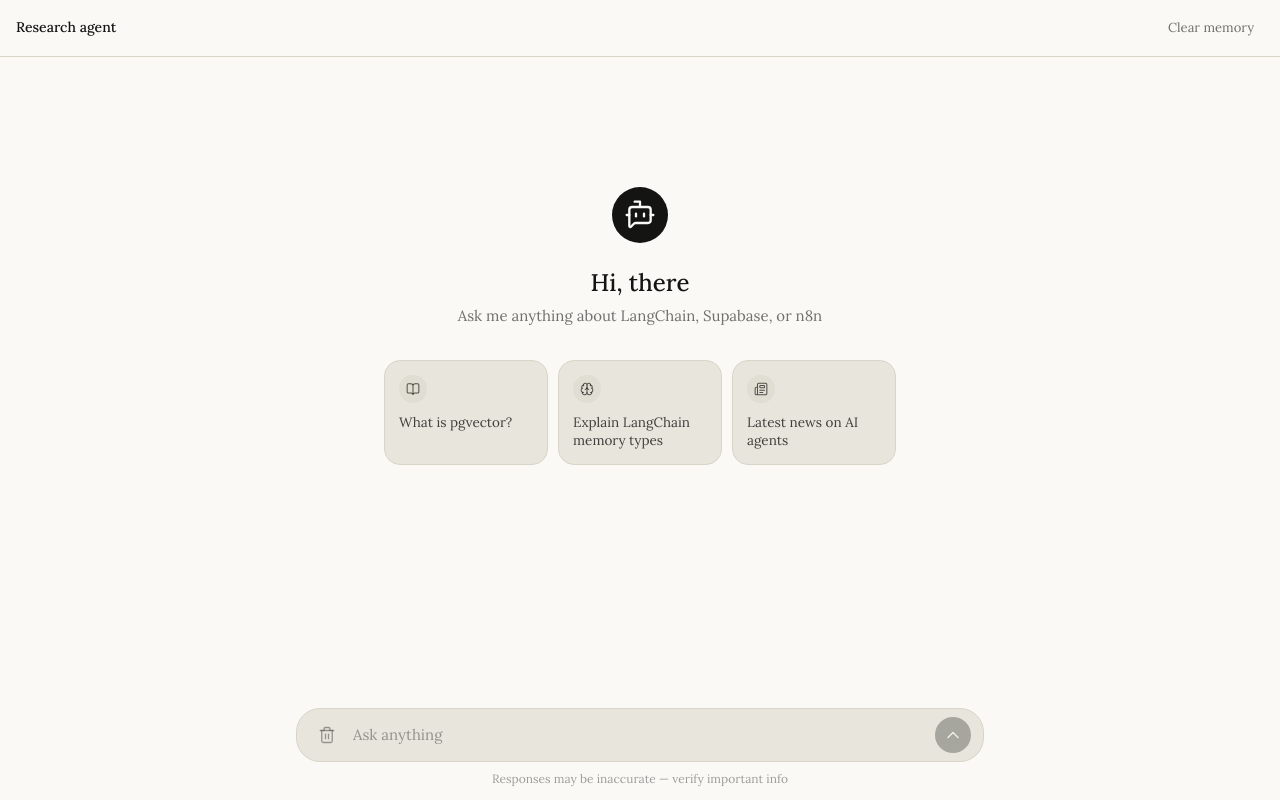
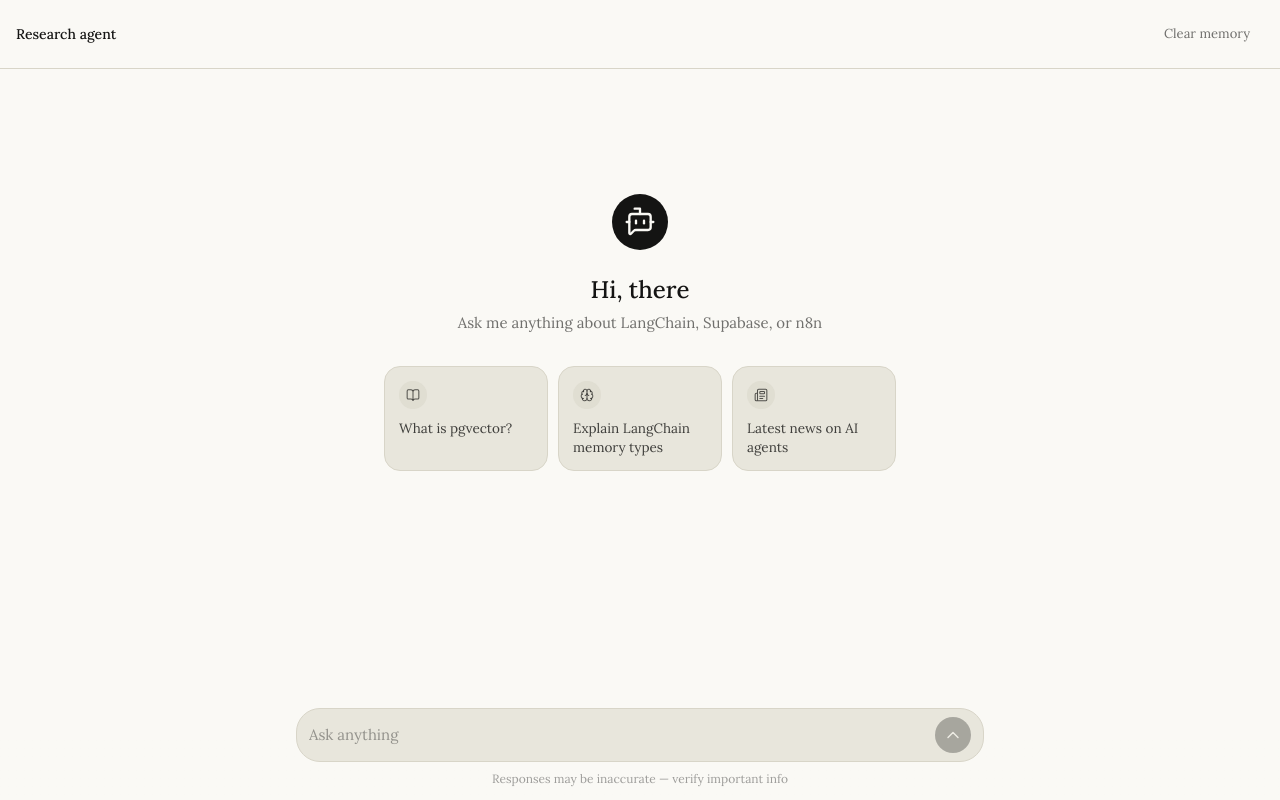
Before and after one commit to Mahmedk77/Week-2-Project-Conversational-Research-Agent, a Next.js app: page / in a window 1280 px wide. Built offline with nearby package versions, Linux system fonts and the light colour scheme.

Commit message:
tweak system prompt in backend

```diff
--- a/app/api/agent/route.ts
+++ b/app/api/agent/route.ts
@@ -95,8 +95,7 @@
         model: groqModel,
         tools,
         systemPrompt:
-            "You are a research assistant with two tools: knowledge_base_search (an internal knowledge base covering LangChain, Supabase, n8n, and CRM topics, always check this FIRST for anything that sounds like it could be in scope) and web_search (for current events, real-time facts, or anything not in the knowledge base). Answer concisely based on what the tools return.",
-    });
+        "You are a research assistant with two tools: knowledge_base_search (an internal knowledge base covering LangChain, Supabase, n8n, and CRM topics, always check this FIRST for anything that sounds like it could be in scope) and web_search (for current events, real-time facts, or anything not in the knowledge base). Answer concisely based on what the tools return. When presenting information in a markdown table, keep each cell to one short sentence or a few words — tables are viewed on mobile screens, so verbose cells break the layout. Put longer explanations in prose before or after the table, not inside cells."    });
 
     const encoder = new TextEncoder();
     const stream = new ReadableStream({
--- a/app/components/ChatInput.tsx
+++ b/app/components/ChatInput.tsx
@@ -2,19 +2,17 @@
 
 import { useRef } from "react";
 import type { KeyboardEvent } from "react";
-import { ChevronUp, Plus, Send, Trash2 } from "lucide-react";
+import { ChevronUp } from "lucide-react";
 
 export function ChatInput({
   value,
   onChange,
   onSend,
-  onClearMemory,
   disabled,
 }: {
   value: string;
   onChange: (value: string) => void;
   onSend: () => void;
-  onClearMemory: () => void;
   disabled: boolean;
 }) {
   const textareaRef = useRef<HTMLTextAreaElement>(null);
@@ -30,16 +28,6 @@
     <div className="sticky bottom-0 w-full bg-gradient-to-t from-bg-page via-bg-page to-transparent pb-[max(env(safe-area-inset-bottom),0px)] pt-4">
       <div className="mx-auto w-full max-w-[720px] px-4">
         <div className="flex items-end gap-2 rounded-3xl border border-border bg-surface-1 px-3 py-2 shadow-none transition-shadow focus-within:ring-2 focus-within:ring-border">
-          <button
-            type="button"
-            onClick={onClearMemory}
-            aria-label="Clear memory"
-            title="Clear memory"
-            className="h-9 w-9 shrink-0 items-center justify-center rounded-full text-text-primary/40 transition-colors hover:bg-border/60 hover:text-text-primary/70 active:text-text-primary hidden sm:flex"
-          >
-            <Trash2 className="h-4.5 w-4.5" strokeWidth={1.75} />
-          </button>
-
           <textarea
             ref={textareaRef}
             rows={1}
--- a/app/components/ChatMessageItem.tsx
+++ b/app/components/ChatMessageItem.tsx
@@ -50,12 +50,12 @@
       </div>
 
       {!message.streaming && message.content.length > 0 && (
-        <div className="mt-1.5 flex items-center gap-3">
+        <div className="-mx-2.5 mt-1.5 flex items-center gap-1">
           <button
             type="button"
             onClick={handleCopy}
             aria-label="Copy response"
-            className="rounded-md p-1.5 text-text-primary/40 transition-colors hover:bg-surface-1 hover:text-text-primary/70 active:text-text-primary"
+            className="flex min-h-11 min-w-11 items-center justify-center rounded-md text-text-primary/40 transition-colors hover:bg-surface-1 hover:text-text-primary/70 active:text-text-primary"
           >
             {copied ? (
               <Check className="h-4 w-4" strokeWidth={1.75} />
--- a/app/components/MarkdownContent.tsx
+++ b/app/components/MarkdownContent.tsx
@@ -64,7 +64,7 @@
   ),
   hr: () => <hr className="my-4 border-border" />,
   table: ({ children }) => (
-    <div className="no-scrollbar mb-4 max-w-full overflow-x-auto rounded-xl border border-border bg-surface-1 last:mb-0">
+    <div className="no-scrollbar scroll-fade-x mb-4 max-w-full overflow-x-auto rounded-xl border border-border last:mb-0">
       <table className="w-full border-collapse text-[0.92em]">{children}</table>
     </div>
   ),
--- a/app/components/ReasoningTrace.tsx
+++ b/app/components/ReasoningTrace.tsx
@@ -74,7 +74,7 @@
       <button
         type="button"
         onClick={() => setExpanded((v) => !v)}
-        className="flex items-center gap-1 rounded-md py-1.5 px-1 text-[13px] text-text-primary/55 transition-colors hover:text-text-primary active:text-text-primary"
+        className="flex min-h-11 items-center gap-1 rounded-md px-1 text-[13px] text-text-primary/55 transition-colors hover:text-text-primary active:text-text-primary"
       >
         <ChevronDown
           className={`h-3.5 w-3.5 transition-transform ${expanded ? "rotate-180" : ""}`}
--- a/app/globals.css
+++ b/app/globals.css
@@ -34,3 +34,17 @@
 .no-scrollbar::-webkit-scrollbar {
   display: none;
 }
+
+/* Shows a fade at whichever edge still has scrollable content; self-hides
+   once fully scrolled. Pure CSS, no JS scroll listener needed. */
+.scroll-fade-x {
+  background:
+    linear-gradient(to right, var(--surface-1) 30%, transparent) left,
+    linear-gradient(to left, var(--surface-1) 30%, transparent) right,
+    linear-gradient(to right, rgba(20, 20, 19, 0.12), transparent) left,
+    linear-gradient(to left, rgba(20, 20, 19, 0.12), transparent) right;
+  background-repeat: no-repeat;
+  background-color: var(--surface-1);
+  background-size: 24px 100%, 24px 100%, 10px 100%, 10px 100%;
+  background-attachment: local, local, scroll, scroll;
+}
--- a/app/page.tsx
+++ b/app/page.tsx
@@ -4,7 +4,6 @@
 import { ChatInput } from "./components/ChatInput";
 import { ChatMessageItem } from "./components/ChatMessageItem";
 import { EmptyState } from "./components/EmptyState";
-import { Trash2 } from "lucide-react";
 import type { ChatMessage, ReasoningStep } from "./components/types";
 
 const DELIMITER = "\n__REASONING_TRACE__\n";
@@ -151,9 +150,8 @@
           type="button"
           onClick={handleClearMemory}
           disabled={clearing}
-          className="flex items-center gap-1.5 rounded-full px-2.5 py-1.5 text-[13px] text-text-primary/60 transition-colors  hover:text-text-primary/90 disabled:opacity-40"
+          className="flex min-h-11 items-center gap-1.5 rounded-full px-3.5 text-[13px] text-text-primary/60 transition-colors hover:text-text-primary/90 disabled:opacity-40"
         >
-          {/* <Trash2 className="h-3.5 w-3.5" strokeWidth={1.75} /> */}
           Clear memory
         </button>
       </header>
@@ -176,7 +174,6 @@
           value={input}
           onChange={setInput}
           onSend={() => sendMessage(input)}
-          onClearMemory={handleClearMemory}
           disabled={isStreaming}
         />
       </div>
```
